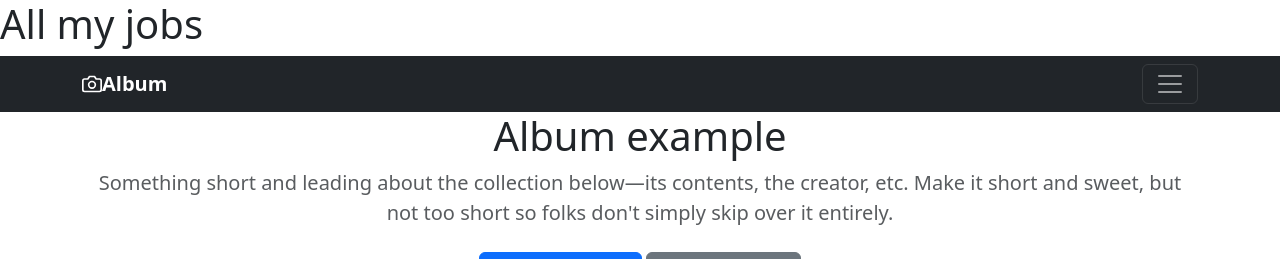
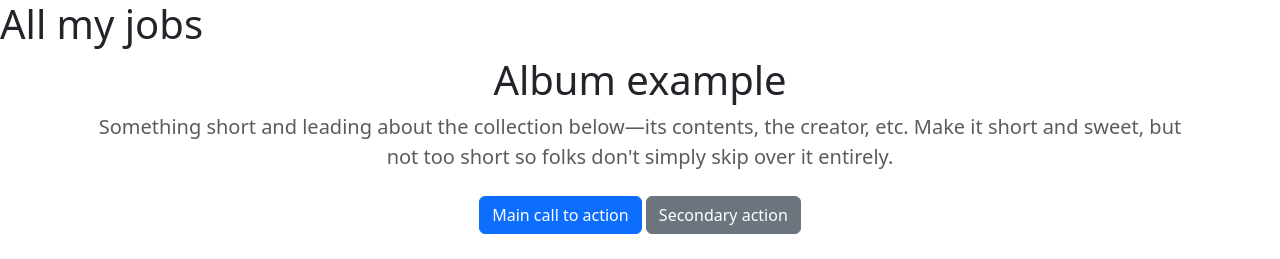
Before and after one commit to bcLego19/pythonTests, a Django app: page / in a window 1280 px wide. Shown: the top 259 px of the page. Run offline with Django 5.2, Linux system fonts and the light colour scheme; data that the repository does not hold is empty; some libraries are stand-ins or nearby versions.

Commit message:
Update home page to rename title and remove header

```diff
--- a/PythonDjango/portfolio-project/jobs/templates/jobs/home.html
+++ b/PythonDjango/portfolio-project/jobs/templates/jobs/home.html
@@ -23,7 +23,7 @@
     <meta name="author" content="">
     <link rel="icon" href="/docs/4.0/assets/img/favicons/favicon.ico">
 
-    <title>Album example for Bootstrap</title>
+    <title>Conner Batson</title>
 
     <link rel="canonical" href="https://getbootstrap.com/docs/4.0/examples/album/">
 
@@ -35,38 +35,6 @@
   </head>
 
   <body>
-
-    <header>
-      <div class="collapse bg-dark" id="navbarHeader">
-        <div class="container">
-          <div class="row">
-            <div class="col-sm-8 col-md-7 py-4">
-              <h4 class="text-white">About</h4>
-              <p class="text-muted">Add some information about the album below, the author, or any other background context. Make it a few sentences long so folks can pick up some informative tidbits. Then, link them off to some social networking sites or contact information.</p>
-            </div>
-            <div class="col-sm-4 offset-md-1 py-4">
-              <h4 class="text-white">Contact</h4>
-              <ul class="list-unstyled">
-                <li><a href="#" class="text-white">Follow on Twitter</a></li>
-                <li><a href="#" class="text-white">Like on Facebook</a></li>
-                <li><a href="#" class="text-white">Email me</a></li>
-              </ul>
-            </div>
-          </div>
-        </div>
-      </div>
-      <div class="navbar navbar-dark bg-dark box-shadow">
-        <div class="container d-flex justify-content-between">
-          <a href="#" class="navbar-brand d-flex align-items-center">
-            <svg xmlns="http://www.w3.org/2000/svg" width="20" height="20" viewBox="0 0 24 24" fill="none" stroke="currentColor" stroke-width="2" stroke-linecap="round" stroke-linejoin="round" class="mr-2"><path d="M23 19a2 2 0 0 1-2 2H3a2 2 0 0 1-2-2V8a2 2 0 0 1 2-2h4l2-3h6l2 3h4a2 2 0 0 1 2 2z"></path><circle cx="12" cy="13" r="4"></circle></svg>
-            <strong>Album</strong>
-          </a>
-          <button class="navbar-toggler" type="button" data-toggle="collapse" data-target="#navbarHeader" aria-controls="navbarHeader" aria-expanded="false" aria-label="Toggle navigation">
-            <span class="navbar-toggler-icon"></span>
-          </button>
-        </div>
-      </div>
-    </header>
 
     <main role="main">
 
```
